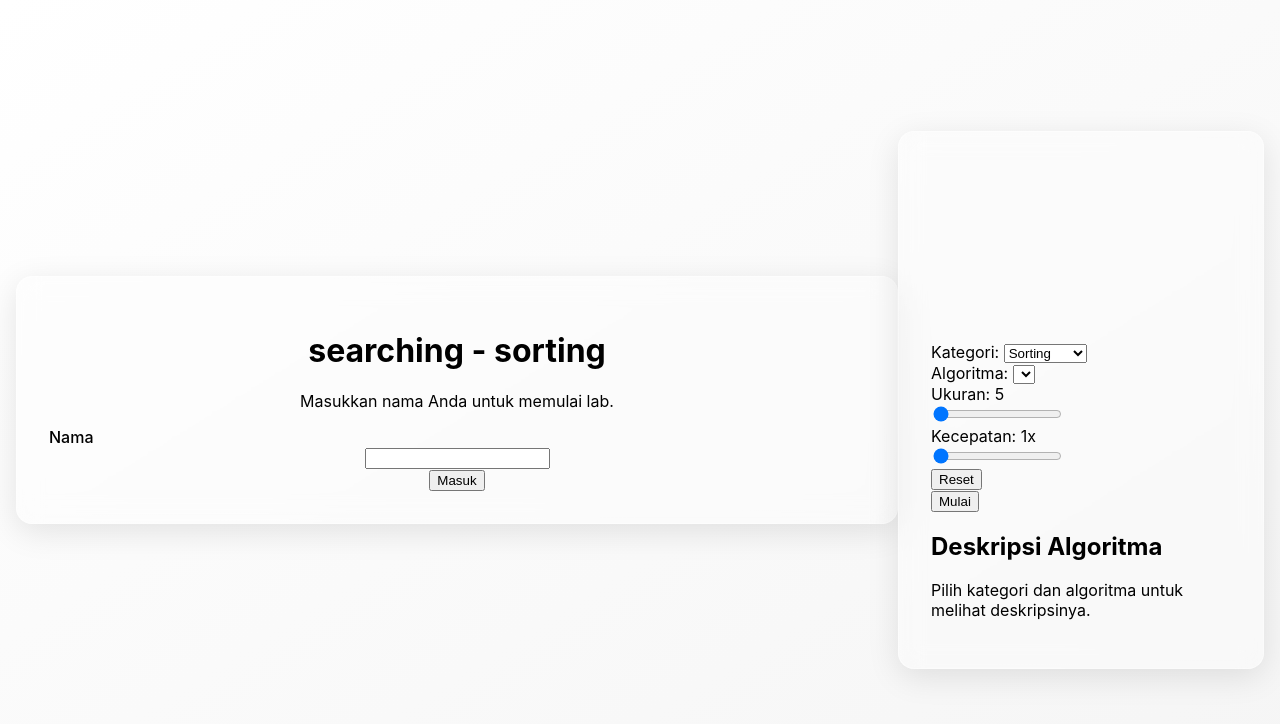
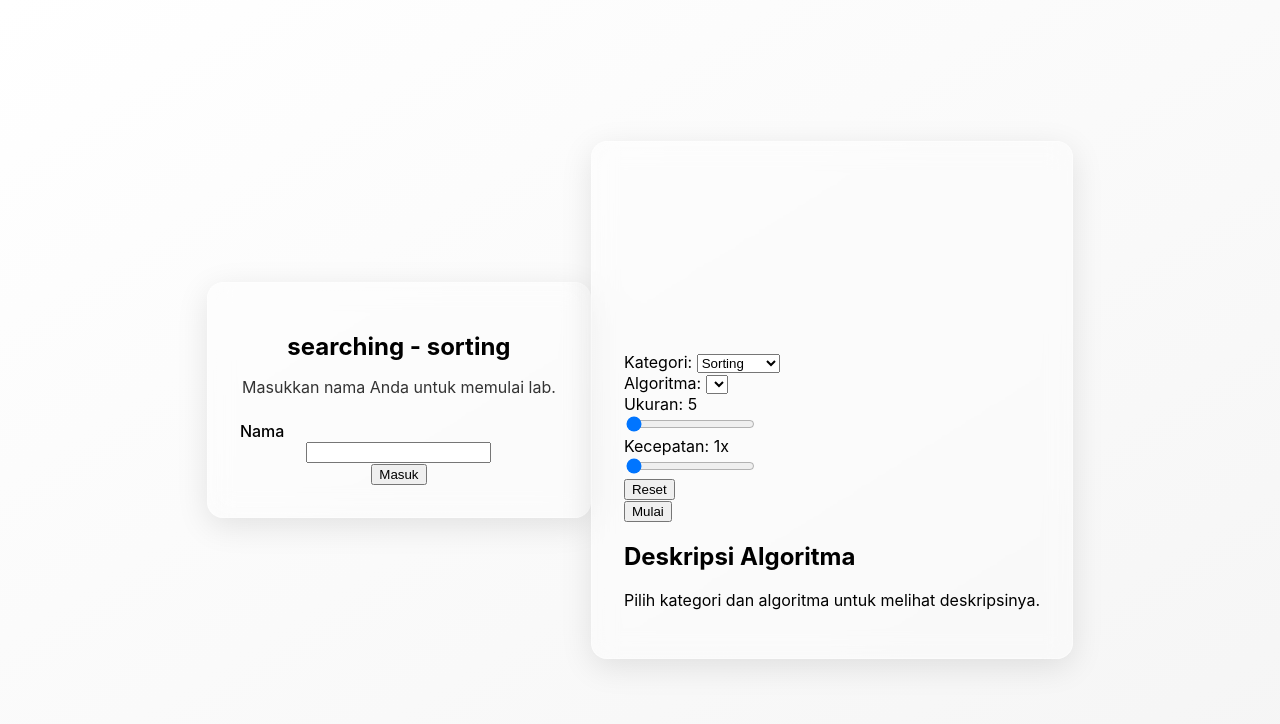
Before and after one commit to kifu/searching-sorting, a plain HTML site: page index.html in a window 1280 px wide. Drawn offline with Linux system fonts and the light colour scheme; a script that the page names is missing.

Commit message:
style: add login screen styling

```diff
--- a/css/style.css
+++ b/css/style.css
@@ -49,3 +49,19 @@ body {
 .text-center {
   text-align: center;
 }
+
+/* login screen */
+#login-screen {
+  max-width: 24rem;
+}
+
+#login-screen h1 {
+  font-size: 1.5rem;
+  font-weight: 700;
+  margin-bottom: 0.5rem;
+}
+
+#login-screen p {
+  color: var(--text-gray);
+  margin-bottom: 1.5rem;
+}
```
